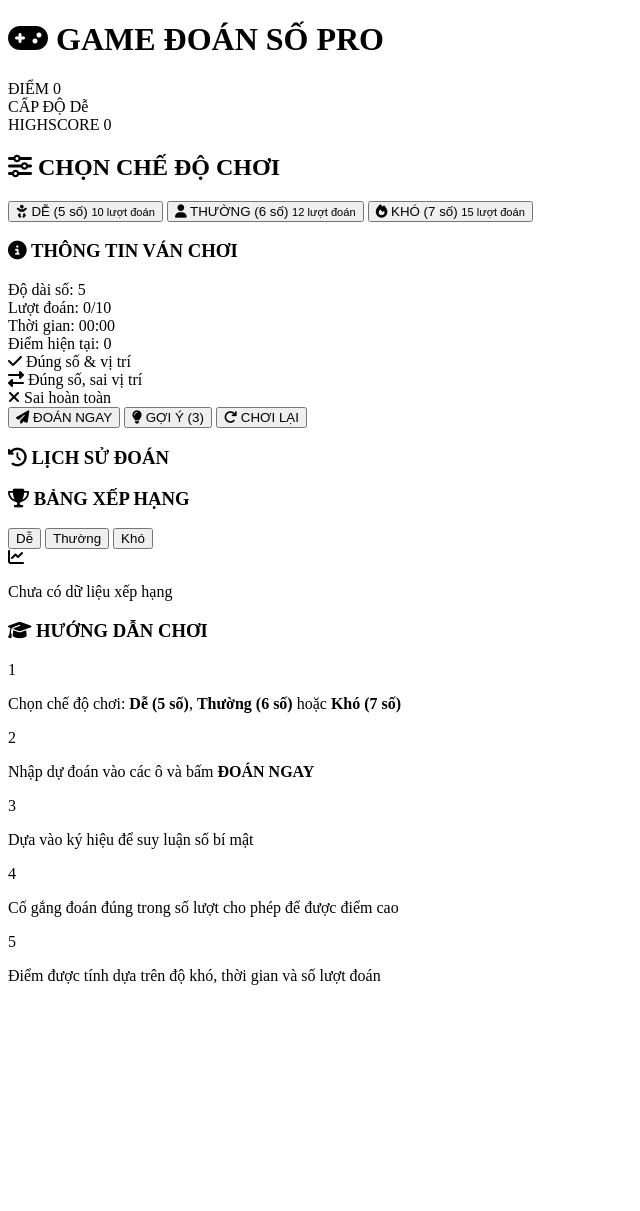
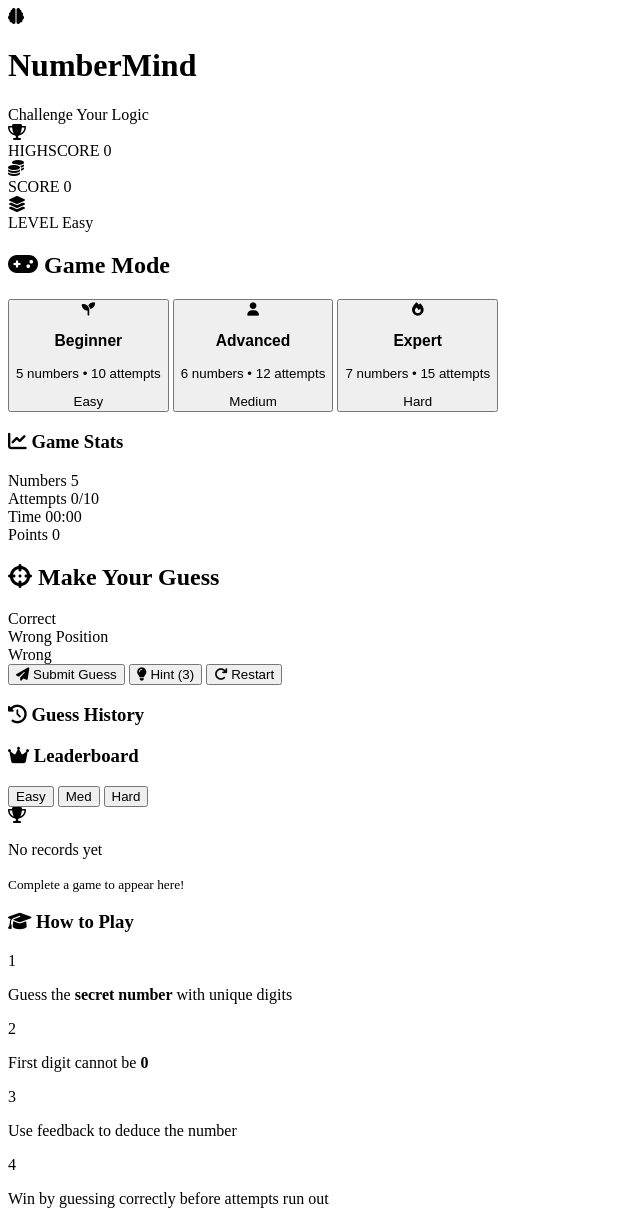
Before and after one commit to lethanhtrunga3k64/gamedoansohay, a plain HTML site: page index.html in a window 1280 px wide. Shown: the top 1211 px of the page, without its empty margins (0-640 px from the left). Before the commit the page ends 1001 px from the top, so only its background shows below. Drawn offline with Linux system fonts and the light colour scheme.

Commit message:
Refactor index.html for new game design

```diff
--- a/index.html
+++ b/index.html
@@ -2,178 +2,261 @@
 <html lang="vi">
 <head>
   <meta charset="UTF-8">
-  <title>Game Đoán Số Pro - 3 Chế Độ</title>
+  <title>NumberMind | Game Đoán Số Thông Minh</title>
   <meta name="viewport" content="width=device-width, initial-scale=1">
-  <link href="https://fonts.googleapis.com/css2?family=Fredoka:wght@400;500;600;700&family=Quicksand:wght@400;500;600;700&display=swap" rel="stylesheet">
-  <link rel="stylesheet" href="styles.css">
+  <link rel="preconnect" href="https://fonts.googleapis.com">
+  <link rel="preconnect" href="https://fonts.gstatic.com" crossorigin>
+  <link href="https://fonts.googleapis.com/css2?family=Inter:wght@300;400;500;600;700&family=Poppins:wght@400;500;600;700&display=swap" rel="stylesheet">
   <link rel="stylesheet" href="https://cdnjs.cloudflare.com/ajax/libs/font-awesome/6.4.0/css/all.min.css">
+  <style>
+    /* CSS sẽ được đưa vào đây để giữ trong một file */
+  </style>
 </head>
 <body>
-  <div class="container">
-    <!-- Header -->
+  <div class="app-container">
+
+    <!-- Header với logo và thông tin game -->
     <header class="game-header">
-      <h1><i class="fas fa-gamepad"></i> GAME ĐOÁN SỐ PRO</h1>
-      <div class="game-stats">
-        <div class="stat-box">
-          <span class="stat-label">ĐIỂM</span>
-          <span id="score" class="stat-value">0</span>
+      <div class="header-content">
+        <div class="logo">
+          <i class="fas fa-brain"></i>
+          <h1>NumberMind</h1>
+          <span class="tagline">Challenge Your Logic</span>
         </div>
-        <div class="stat-box">
-          <span class="stat-label">CẤP ĐỘ</span>
-          <span id="level" class="stat-value">Dễ</span>
+
+        <div class="player-stats">
+          <div class="stat-card">
+            <div class="stat-icon">
+              <i class="fas fa-trophy"></i>
             </div>
-        <div class="stat-box">
+            <div class="stat-info">
               <span class="stat-label">HIGHSCORE</span>
               <span id="highscore" class="stat-value">0</span>
             </div>
           </div>
+
+          <div class="stat-card">
+            <div class="stat-icon">
+              <i class="fas fa-coins"></i>
+            </div>
+            <div class="stat-info">
+              <span class="stat-label">SCORE</span>
+              <span id="score" class="stat-value">0</span>
+            </div>
+          </div>
+
+          <div class="stat-card">
+            <div class="stat-icon">
+              <i class="fas fa-layer-group"></i>
+            </div>
+            <div class="stat-info">
+              <span class="stat-label">LEVEL</span>
+              <span id="level" class="stat-value">Easy</span>
+            </div>
+          </div>
+        </div>
+      </div>
     </header>
 
-    <!-- Mode Selection -->
-    <div class="mode-selection">
-      <h2><i class="fas fa-sliders-h"></i> CHỌN CHẾ ĐỘ CHƠI</h2>
-      <div class="mode-buttons">
-        <button class="mode-btn active" data-mode="easy" data-length="5">
-          <i class="fas fa-baby"></i>
-          <span>DỄ (5 số)</span>
-          <small>10 lượt đoán</small>
+    <!-- Main Game Container -->
+    <main class="game-container">
+      <div class="game-grid">
+
+        <!-- Left Panel: Game Controls -->
+        <div class="left-panel">
+          <div class="mode-selector">
+            <h2><i class="fas fa-gamepad"></i> Game Mode</h2>
+            <div class="mode-grid">
+              <button class="mode-card active" data-mode="easy">
+                <div class="mode-icon">
+                  <i class="fas fa-seedling"></i>
+                </div>
+                <div class="mode-content">
+                  <h3>Beginner</h3>
+                  <p>5 numbers • 10 attempts</p>
+                  <div class="difficulty-badge easy">Easy</div>
+                </div>
               </button>
-        <button class="mode-btn" data-mode="normal" data-length="6">
+
+              <button class="mode-card" data-mode="normal">
+                <div class="mode-icon">
                   <i class="fas fa-user"></i>
-          <span>THƯỜNG (6 số)</span>
-          <small>12 lượt đoán</small>
+                </div>
+                <div class="mode-content">
+                  <h3>Advanced</h3>
+                  <p>6 numbers • 12 attempts</p>
+                  <div class="difficulty-badge normal">Medium</div>
+                </div>
               </button>
-        <button class="mode-btn" data-mode="hard" data-length="7">
+
+              <button class="mode-card" data-mode="hard">
+                <div class="mode-icon">
                   <i class="fas fa-fire"></i>
-          <span>KHÓ (7 số)</span>
-          <small>15 lượt đoán</small>
+                </div>
+                <div class="mode-content">
+                  <h3>Expert</h3>
+                  <p>7 numbers • 15 attempts</p>
+                  <div class="difficulty-badge hard">Hard</div>
+                </div>
               </button>
             </div>
           </div>
 
-    <!-- Game Area -->
-    <main class="game-area">
-      <!-- Game Info -->
-      <div class="game-info">
-        <div class="info-card">
-          <h3><i class="fas fa-info-circle"></i> THÔNG TIN VÁN CHƠI</h3>
-          <div class="info-grid">
-            <div class="info-item">
-              <span class="info-label">Độ dài số:</span>
-              <span id="currentLength" class="info-value">5</span>
+          <div class="game-info-card">
+            <h3><i class="fas fa-chart-line"></i> Game Stats</h3>
+            <div class="stats-grid">
+              <div class="stat-item">
+                <span class="stat-title">Numbers</span>
+                <span id="currentLength" class="stat-data">5</span>
               </div>
-            <div class="info-item">
-              <span class="info-label">Lượt đoán:</span>
-              <span id="attemptInfo" class="info-value">0/10</span>
+              <div class="stat-item">
+                <span class="stat-title">Attempts</span>
+                <span id="attemptInfo" class="stat-data">0/10</span>
               </div>
-            <div class="info-item">
-              <span class="info-label">Thời gian:</span>
-              <span id="timer" class="info-value">00:00</span>
+              <div class="stat-item">
+                <span class="stat-title">Time</span>
+                <span id="timer" class="stat-data">00:00</span>
               </div>
-            <div class="info-item">
-              <span class="info-label">Điểm hiện tại:</span>
-              <span id="currentScore" class="info-value">0</span>
+              <div class="stat-item">
+                <span class="stat-title">Points</span>
+                <span id="currentScore" class="stat-data">0</span>
               </div>
             </div>
           </div>
         </div>
 
-      <!-- Symbol Legend -->
-      <div class="symbol-legend">
-        <div class="legend-item correct">
-          <span class="legend-icon"><i class="fas fa-check"></i></span>
-          <span class="legend-text">Đúng số & vị trí</span>
+        <!-- Center Panel: Game Play -->
+        <div class="center-panel">
+          <div class="game-header-section">
+            <h2><i class="fas fa-crosshairs"></i> Make Your Guess</h2>
+            <div class="legend">
+              <div class="legend-item">
+                <span class="legend-dot correct"></span>
+                <span>Correct</span>
               </div>
-        <div class="legend-item partial">
-          <span class="legend-icon"><i class="fas fa-exchange-alt"></i></span>
-          <span class="legend-text">Đúng số, sai vị trí</span>
+              <div class="legend-item">
+                <span class="legend-dot partial"></span>
+                <span>Wrong Position</span>
               </div>
-        <div class="legend-item wrong">
-          <span class="legend-icon"><i class="fas fa-times"></i></span>
-          <span class="legend-text">Sai hoàn toàn</span>
+              <div class="legend-item">
+                <span class="legend-dot wrong"></span>
+                <span>Wrong</span>
+              </div>
             </div>
           </div>
 
-      <!-- Input Form -->
+          <div class="guess-section">
             <form id="guessForm" autocomplete="off">
-        <div class="guess-inputs" id="inputs"></div>
-        <div class="form-actions">
-          <button type="submit" class="btn btn-submit">
-            <i class="fas fa-paper-plane"></i> ĐOÁN NGAY
+              <div class="input-grid" id="inputs">
+                <!-- Inputs will be generated here -->
+              </div>
+
+              <div id="error" class="error-message"></div>
+
+              <div class="action-buttons">
+                <button type="submit" class="btn-primary">
+                  <i class="fas fa-paper-plane"></i>
+                  Submit Guess
                 </button>
-          <button type="button" id="hintBtn" class="btn btn-hint">
-            <i class="fas fa-lightbulb"></i> GỢI Ý (3)
+                <button type="button" id="hintBtn" class="btn-secondary">
+                  <i class="fas fa-lightbulb"></i>
+                  Hint <span id="hintCount">(3)</span>
                 </button>
-          <button type="button" id="restartBtn" class="btn btn-restart">
-            <i class="fas fa-redo"></i> CHƠI LẠI
+                <button type="button" id="restartBtn" class="btn-outline">
+                  <i class="fas fa-redo"></i>
+                  Restart
                 </button>
               </div>
             </form>
+          </div>
 
-      <!-- Error Message -->
-      <div id="error" class="error-message"></div>
+          <div class="history-section">
+            <h3><i class="fas fa-history"></i> Guess History</h3>
+            <div id="history" class="history-list">
+              <!-- History items will be added here -->
+            </div>
+          </div>
 
-      <!-- Game Results -->
-      <div class="game-results">
-        <div id="endMessage" class="end-message"></div>
-        <div id="playAgain" class="play-again-container" style="display: none;">
-          <button id="playAgainBtn" class="btn btn-play-again">
-            <i class="fas fa-play-circle"></i> CHƠI VÁN MỚI
+          <div class="game-result" id="endMessage" style="display: none;">
+            <!-- Game result messages will be shown here -->
+          </div>
+
+          <div id="playAgain" class="play-again-section" style="display: none;">
+            <button id="playAgainBtn" class="btn-success">
+              <i class="fas fa-play-circle"></i>
+              Play Again
             </button>
           </div>
         </div>
 
-      <!-- History -->
-      <div class="history-section">
-        <h3><i class="fas fa-history"></i> LỊCH SỬ ĐOÁN</h3>
-        <div id="history" class="history-list"></div>
+        <!-- Right Panel: Leaderboard & Info -->
+        <div class="right-panel">
+          <div class="leaderboard-card">
+            <div class="card-header">
+              <h3><i class="fas fa-crown"></i> Leaderboard</h3>
+              <div class="leaderboard-tabs">
+                <button class="tab-btn active" data-tab="easy">Easy</button>
+                <button class="tab-btn" data-tab="normal">Med</button>
+                <button class="tab-btn" data-tab="hard">Hard</button>
+              </div>
             </div>
 
-      <!-- Leaderboard -->
-      <div class="leaderboard-section">
-        <h3><i class="fas fa-trophy"></i> BẢNG XẾP HẠNG</h3>
-        <div class="leaderboard-tabs">
-          <button class="tab-btn active" data-tab="easy">Dễ</button>
-          <button class="tab-btn" data-tab="normal">Thường</button>
-          <button class="tab-btn" data-tab="hard">Khó</button>
+            <div id="leaderboard" class="leaderboard-list">
+              <div class="empty-state">
+                <i class="fas fa-trophy"></i>
+                <p>No records yet</p>
+                <small>Complete a game to appear here!</small>
               </div>
-        <div id="leaderboard" class="leaderboard-list">
-          <div class="leaderboard-placeholder">
-            <i class="fas fa-chart-line"></i>
-            <p>Chưa có dữ liệu xếp hạng</p>
+            </div>
+          </div>
+
+          <div class="instructions-card">
+            <h3><i class="fas fa-graduation-cap"></i> How to Play</h3>
+            <div class="instruction-steps">
+              <div class="step">
+                <div class="step-number">1</div>
+                <p>Guess the <strong>secret number</strong> with unique digits</p>
+              </div>
+              <div class="step">
+                <div class="step-number">2</div>
+                <p>First digit cannot be <strong>0</strong></p>
+              </div>
+              <div class="step">
+                <div class="step-number">3</div>
+                <p>Use feedback to deduce the number</p>
+              </div>
+              <div class="step">
+                <div class="step-number">4</div>
+                <p>Win by guessing correctly before attempts run out</p>
+              </div>
+            </div>
+
+            <div class="tip-box">
+              <i class="fas fa-lightbulb"></i>
+              <p><strong>Pro tip:</strong> Start by testing digits 1-4 in first position</p>
+            </div>
           </div>
         </div>
       </div>
     </main>
 
-    <!-- How to Play -->
-    <div class="how-to-play">
-      <h3><i class="fas fa-graduation-cap"></i> HƯỚNG DẪN CHƠI</h3>
-      <div class="instructions">
-        <div class="instruction-step">
-          <span class="step-number">1</span>
-          <p>Chọn chế độ chơi: <strong>Dễ (5 số)</strong>, <strong>Thường (6 số)</strong> hoặc <strong>Khó (7 số)</strong></p>
+    <!-- Footer -->
+    <footer class="game-footer">
+      <p>Made with <i class="fas fa-heart"></i> by NumberMind • Challenge your logic skills</p>
+      <div class="footer-links">
+        <button id="soundToggle" class="footer-btn">
+          <i class="fas fa-volume-up"></i> Sound
+        </button>
+        <button id="themeToggle" class="footer-btn">
+          <i class="fas fa-moon"></i> Dark Mode
+        </button>
       </div>
-        <div class="instruction-step">
-          <span class="step-number">2</span>
-          <p>Nhập dự đoán vào các ô và bấm <strong>ĐOÁN NGAY</strong></p>
-        </div>
-        <div class="instruction-step">
-          <span class="step-number">3</span>
-          <p>Dựa vào ký hiệu để suy luận số bí mật</p>
-        </div>
-        <div class="instruction-step">
-          <span class="step-number">4</span>
-          <p>Cố gắng đoán đúng trong số lượt cho phép để được điểm cao</p>
-        </div>
-        <div class="instruction-step">
-          <span class="step-number">5</span>
-          <p>Điểm được tính dựa trên độ khó, thời gian và số lượt đoán</p>
-        </div>
-      </div>
-    </div>
+    </footer>
   </div>
 
-  <script src="game.js"></script>
+  <script>
+    // JavaScript sẽ được thêm vào đây
+    // Sử dụng code game.js đã được cung cấp trước đó
+  </script>
 </body>
 </html>
```
Lines whose indentation alone changed are shown as unchanged.
